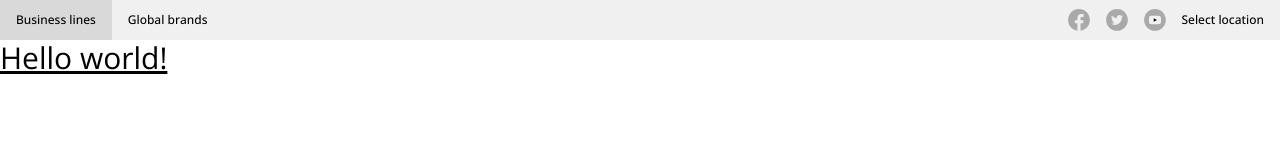
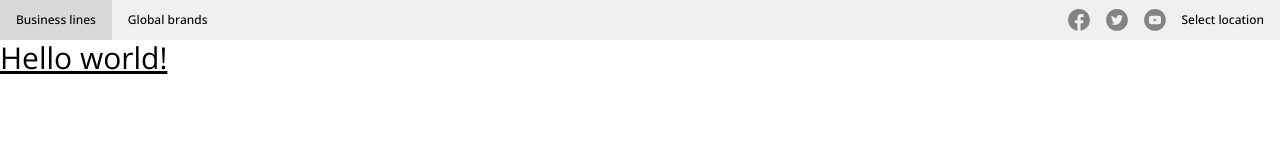
Before and after one commit to ElJefe111944/Esso-Clone, a Vue app: page / in a window 1280 px wide. Shown: the top 160 px of the page. Built offline with nearby package versions, Linux system fonts and the light colour scheme.

Commit message:
Social media icons for desktop styled

```diff
--- a/src/ui/icons/FacebookIcon.vue
+++ b/src/ui/icons/FacebookIcon.vue
@@ -8,7 +8,7 @@
             transform="translate(1.4065934065934016 1.4065934065934016) scale(2.81 2.81)">
             <path
                 d="M 45 -0.228 c -24.853 0 -45 20.25 -45 45.229 c 0 22.806 16.797 41.66 38.633 44.77 V 58.779 h -10.64 V 46.328 h 10.64 v -9.182 c 0 -10.656 6.441 -16.458 15.849 -16.458 c 4.506 0 8.38 0.339 9.508 0.491 v 11.136 l -6.525 0.003 c -5.116 0 -6.107 2.457 -6.107 6.061 v 7.949 h 12.202 l -1.589 12.451 H 51.359 v 30.993 C 73.199 86.666 90 67.81 90 45.001 C 90 20.022 69.853 -0.228 45 -0.228 z"
-                style="stroke: none; stroke-width: 1; stroke-dasharray: none; stroke-linecap: butt; stroke-linejoin: miter; stroke-miterlimit: 10; fill: rgb(169,169,169); fill-rule: nonzero; opacity: 1;"
+                style="stroke: none; stroke-width: 1; stroke-dasharray: none; stroke-linecap: butt; stroke-linejoin: miter; stroke-miterlimit: 10; fill: rgb(132,132,132); fill-rule: nonzero; opacity: 1;"
                 transform=" matrix(1 0 0 1 0 0) " stroke-linecap="round" />
         </g>
     </svg>
--- a/src/ui/icons/TwitterIcon.vue
+++ b/src/ui/icons/TwitterIcon.vue
@@ -8,7 +8,7 @@
             transform="translate(1.4065934065934016 1.4065934065934016) scale(2.81 2.81)">
             <path
                 d="M 45 0 C 20.147 0 0 20.147 0 45 c 0 24.853 20.147 45 45 45 c 24.853 0 45 -20.147 45 -45 C 90 20.147 69.853 0 45 0 z M 64.882 34.804 c 0.02 0.44 0.029 0.882 0.029 1.326 c 0 13.555 -10.318 29.187 -29.187 29.187 c -5.794 0 -11.185 -1.698 -15.725 -4.608 c 0.803 0.095 1.619 0.142 2.447 0.142 c 4.806 0 9.229 -1.64 12.741 -4.391 c -4.49 -0.084 -8.277 -3.049 -9.583 -7.125 c 0.625 0.12 1.268 0.185 1.928 0.185 c 0.936 0 1.843 -0.126 2.704 -0.361 c -4.693 -0.941 -8.23 -5.088 -8.23 -10.057 c 0 -0.045 0 -0.088 0.002 -0.131 c 1.383 0.769 2.964 1.231 4.646 1.283 c -2.754 -1.838 -4.565 -4.98 -4.565 -8.539 c 0 -1.879 0.507 -3.64 1.389 -5.156 c 5.059 6.207 12.619 10.289 21.144 10.718 c -0.176 -0.751 -0.266 -1.534 -0.266 -2.339 c 0 -5.663 4.594 -10.258 10.26 -10.258 c 2.95 0 5.616 1.247 7.488 3.241 c 2.337 -0.46 4.531 -1.315 6.514 -2.49 c -0.767 2.395 -2.393 4.405 -4.511 5.675 c 2.075 -0.248 4.053 -0.798 5.891 -1.615 C 68.626 31.55 66.885 33.357 64.882 34.804 z"
-                style="stroke: none; stroke-width: 1; stroke-dasharray: none; stroke-linecap: butt; stroke-linejoin: miter; stroke-miterlimit: 10; fill: rgb(169,169,169); fill-rule: nonzero; opacity: 1;"
+                style="stroke: none; stroke-width: 1; stroke-dasharray: none; stroke-linecap: butt; stroke-linejoin: miter; stroke-miterlimit: 10; fill: rgb(132,132,132); fill-rule: nonzero; opacity: 1;"
                 transform=" matrix(1 0 0 1 0 0) " stroke-linecap="round" />
         </g>
     </svg>
--- a/src/ui/icons/YoutubeIcon.vue
+++ b/src/ui/icons/YoutubeIcon.vue
@@ -7,11 +7,11 @@
         <g style="stroke: none; stroke-width: 0; stroke-dasharray: none; stroke-linecap: butt; stroke-linejoin: miter; stroke-miterlimit: 10; fill: none; fill-rule: nonzero; opacity: 1;"
             transform="translate(1.4065934065934016 1.4065934065934016) scale(2.81 2.81)">
             <polygon points="40,52.5 52.99,45 40,37.5 "
-                style="stroke: none; stroke-width: 1; stroke-dasharray: none; stroke-linecap: butt; stroke-linejoin: miter; stroke-miterlimit: 10; fill: rgb(0,0,0); fill-rule: nonzero; opacity: 1;"
+                style="stroke: none; stroke-width: 1; stroke-dasharray: none; stroke-linecap: butt; stroke-linejoin: miter; stroke-miterlimit: 10; fill: rgb(132,132,132); fill-rule: nonzero; opacity: 1;"
                 transform="  matrix(1 0 0 1 0 0) " />
             <path
                 d="M 45 0 C 20.147 0 0 20.147 0 45 c 0 24.853 20.147 45 45 45 c 24.853 0 45 -20.147 45 -45 C 90 20.147 69.853 0 45 0 z M 68.955 57.035 c -0.575 2.151 -2.269 3.845 -4.421 4.42 C 60.635 62.5 45 62.5 45 62.5 s -15.635 0 -19.535 -1.045 c -2.151 -0.575 -3.846 -2.269 -4.421 -4.42 C 20 53.135 20 45 20 45 s 0 -8.135 1.045 -12.035 c 0.575 -2.151 2.269 -3.846 4.421 -4.421 C 29.365 27.5 45 27.5 45 27.5 s 15.635 0 19.535 1.045 c 2.151 0.575 3.846 2.269 4.421 4.421 C 70 36.865 70 45 70 45 S 70 53.135 68.955 57.035 z"
-                style="stroke: none; stroke-width: 1; stroke-dasharray: none; stroke-linecap: butt; stroke-linejoin: miter; stroke-miterlimit: 10; fill: rgb(169,169,169); fill-rule: nonzero; opacity: 1;"
+                style="stroke: none; stroke-width: 1; stroke-dasharray: none; stroke-linecap: butt; stroke-linejoin: miter; stroke-miterlimit: 10; fill: rgb(132,132,132); fill-rule: nonzero; opacity: 1;"
                 transform=" matrix(1 0 0 1 0 0) " stroke-linecap="round" />
         </g>
     </svg>
```
